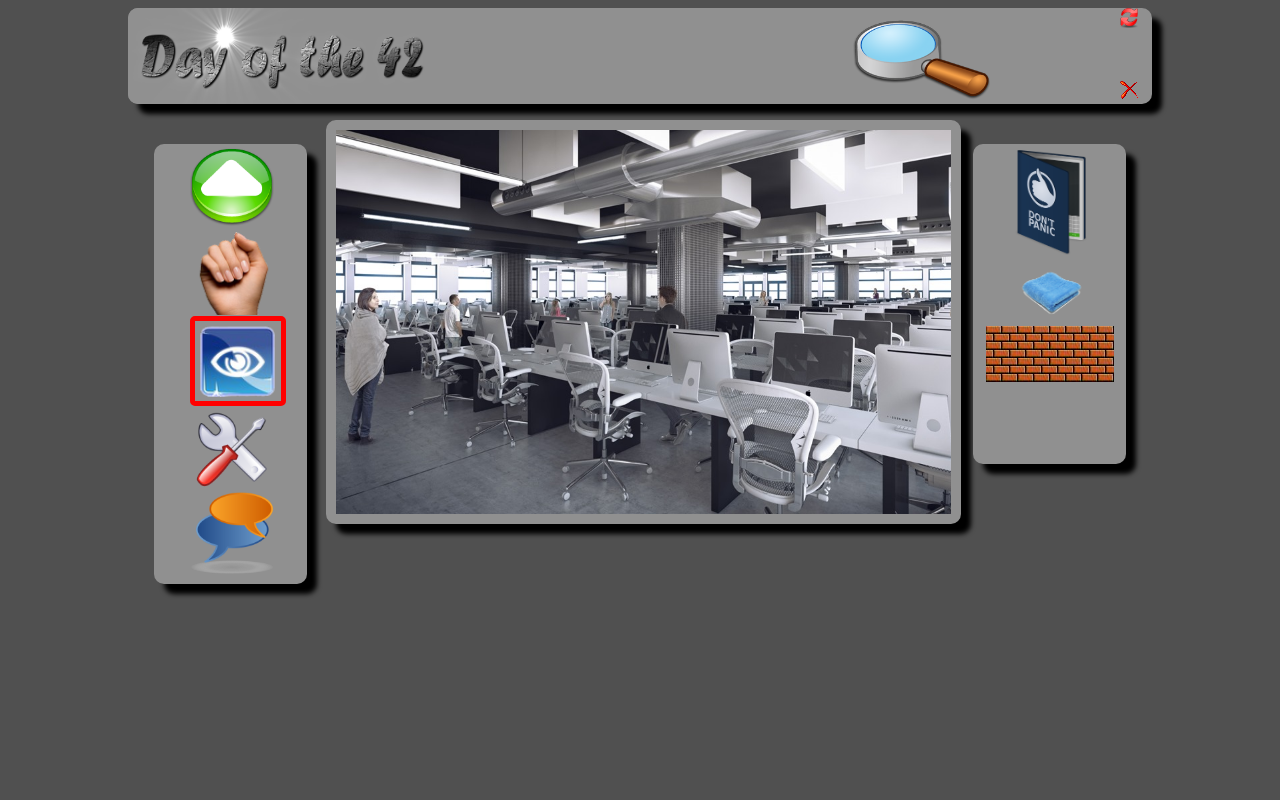
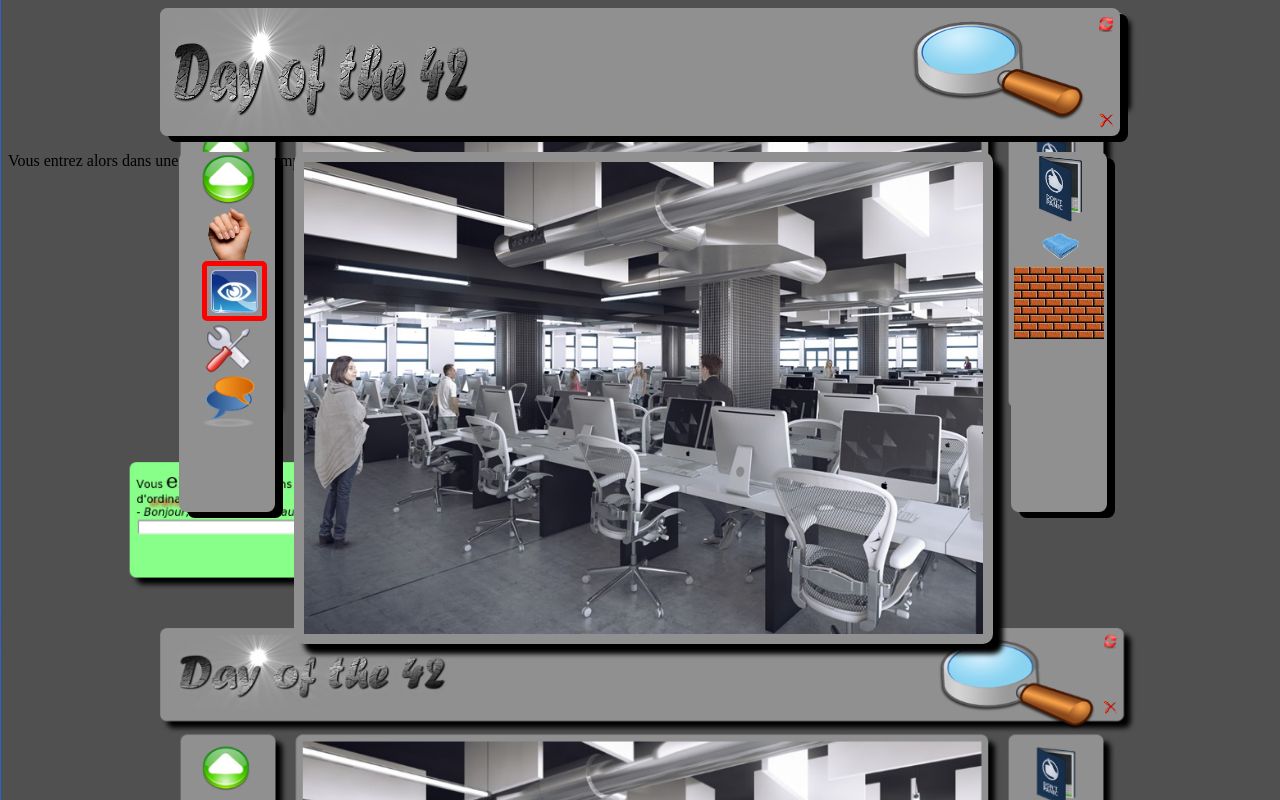
Before and after one commit to hat/Piscine_PHP, a PHP site: page /doft.html in a window 1280 px wide. Run offline with PHP 8.4, Linux system fonts and the light colour scheme.

Commit message:
dayoffortytwo all navs

```diff
--- a/day0/ex02/doft.css
+++ b/day0/ex02/doft.css
@@ -1,15 +1,17 @@
 body
 {
 	background-color: #505050;
+    background-image: url(resources/doft_crop.jpg);
+    background-size: cover;
 }
 
 .top-nav
 {
     margin: 0 auto;
-	width: 80vw;
-	height:	12vh;
-	border-radius: 10px;
-	box-shadow: 10px 10px 5px #000;
+    width: 75vw;
+    height: 16vh;
+    border-radius: 8px;
+    box-shadow: 8px 6px 0px 0px #000;
     background-color: #909090;
 }
 
@@ -17,36 +19,36 @@ body
 {
     background-color: #909090;
     position: absolute;
-    height: 55vh;
-    width: 12vw;
-    top: 18vh;
-    left: 12%;
-    box-shadow: 10px 10px 5px #000;
-    border-radius: 10px;
+    height: 45vh;
+    width: 7.5vw;
+    top: 19vh;
+    left: 14vw;
+    box-shadow: 8px 6px 0px 0px #000;
+    border-radius: 8px;
 }
 
 .right-nav
 {
     background-color: #909090;
     position: absolute;
-    height: 40vh;
-    width: 12vw;
-    top: 18vh;
-    right: 12%;
-    box-shadow: 10px 10px 5px #000;
-    border-radius: 10px;
+    height: 45vh;
+    width: 7.5vw;
+    top: 19vh;
+    right: 13.5vw;
+    box-shadow: 8px 6px 0px 0px #000;
+    border-radius: 8px;
 }
 
 .main-img
 {
     background-color: #909090;
     position: absolute;
-    top: 15vh;
-  	left: 25.5vw;
+    top: 19vh;
+    left: 23vw;
     margin-left: auto;
     margin-right: auto;
-    height: 48vh;
-    width: 48vw;
+    height: 59vh;
+    width: 53vw;
     box-shadow: 10px 10px 5px #000;
     border-radius: 10px;
     background-image: url(resources/cluster.jpg);
@@ -58,7 +60,7 @@ body
 {
     position: inherit;
     margin: auto;
-    width: 30%;
+    width: 25vw;
     display: inline-block;
     overflow: hidden;
     height: 100%;
@@ -69,27 +71,27 @@ body
 {
     position: relative;
     float: right;
-    right: 15%;
+    right: 2VW;
     top: 1vh;
-    width: 12vw;
+    width: 15vw;
 }
 
 .top-nav img:nth-child(3)
 {
-	position: absolute;
+    position: relative;
     height: auto;
-	width: 20px;
-	top: 1%;
-	right: 11%;
+    width: 1.2vw;
+    top: -13vh;
+    left: 48vw;
 }
 
 .top-nav img:nth-child(4)
 {
-	position: absolute;
+    position: relative;
     height: auto;
-	width: 20px;
-	top: 10%;
-	right: 11%;
+    width: 1.2vw;
+    top: -1vh;
+    left: 46.5vw;
 }
 
 .left-nav img
@@ -125,9 +127,9 @@ body
 .brick-wall
 {
     position: relative;
-    width: 10vw;
-    height: 7vh;
-    margin-left: 1vw;
+    width: 7vw;
+    height: 9vh;
+    margin-left: .25vw;
     background-image: url(resources/brick.jpg);
     background-repeat: repeat-y| repeat-x;
 }
--- a/day0/ex02/doft.html
+++ b/day0/ex02/doft.html
@@ -28,6 +28,9 @@
 				<img src="resources/towel.png">
 				<div class="brick-wall"></div>
 			</div>
+			<div class="respond-box">
+				<p>Vous <span>entrez</span> alors dans une grande piece remplie<br></p>
+			</div>
 		</content>
 	</body>
 </html>
```
Also changed, not shown: day0/ex02/resources/doft_crop.jpg (added), 1 other file. Lines whose indentation alone changed are shown as unchanged.
